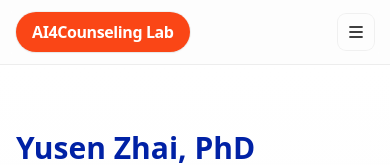
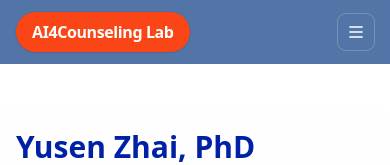
Before and after one commit to trendingpepsi/personalweb, a Next.js app: page / in a window 390 px wide. Shown: the top 165 px of the page. Built offline with nearby package versions, Linux system fonts and the light colour scheme.

Commit message:
Update SiteHeader.tsx

```diff
--- a/components/SiteHeader.tsx
+++ b/components/SiteHeader.tsx
@@ -15,8 +15,8 @@ export default function SiteHeader() {
   }, []);
 
   return (
-    <header className="sticky top-0 z-50 border-b border-neutral-200/70 bg-white/80 backdrop-blur supports-[backdrop-filter]:bg-white/60">
-      <div className="mx-auto max-w-6xl px-4 py-3 flex items-center justify-between">
+    <header className="sticky top-0 z-50" style={{ backgroundColor: "#5374A6" }}>
+      <div className="mx-auto max-w-6xl px-4 py-3 flex items-center justify-between text-white">
         {/* Brand */}
         <a href="#top" className="font-semibold tracking-tight inline-block">
           <span
@@ -49,7 +49,7 @@ export default function SiteHeader() {
         {/* Mobile hamburger */}
         <button
           type="button"
-          className="md:hidden inline-flex items-center justify-center rounded-lg p-2 ring-1 ring-black/5 hover:bg-neutral-100"
+          className="md:hidden inline-flex items-center justify-center rounded-lg p-2 ring-1 ring-white/20 hover:bg-white/10 text-white"
           aria-label="Open menu"
           aria-expanded={open}
           onClick={() => setOpen((v) => !v)}
@@ -103,15 +103,6 @@ export default function SiteHeader() {
             </li>
             <li>
               <a
-                href="#ai-client"
-                className="block rounded-lg px-3 py-2 hover:bg-neutral-100"
-                onClick={() => setOpen(false)}
-              >
-                AI Simulated Client
-              </a>
-            </li>
-            <li>
-              <a
                 href="#publications"
                 className="block rounded-lg px-3 py-2 hover:bg-neutral-100"
                 onClick={() => setOpen(false)}
```
